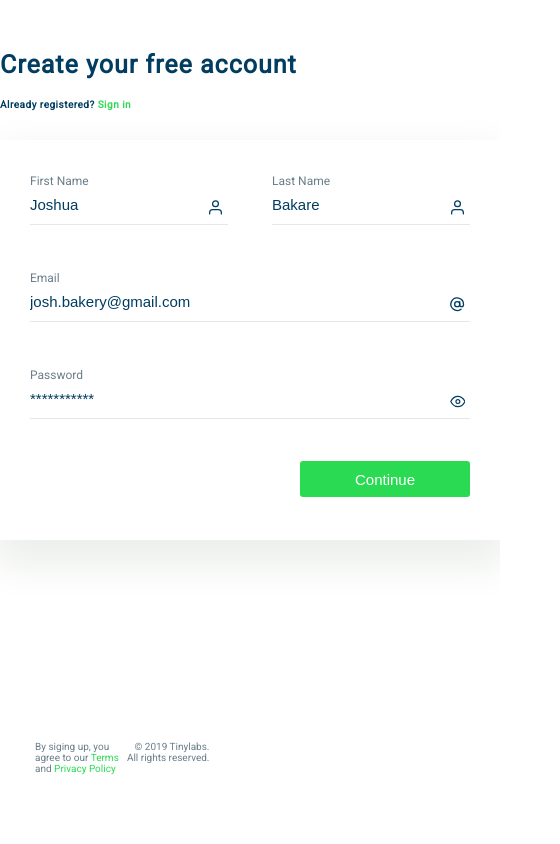
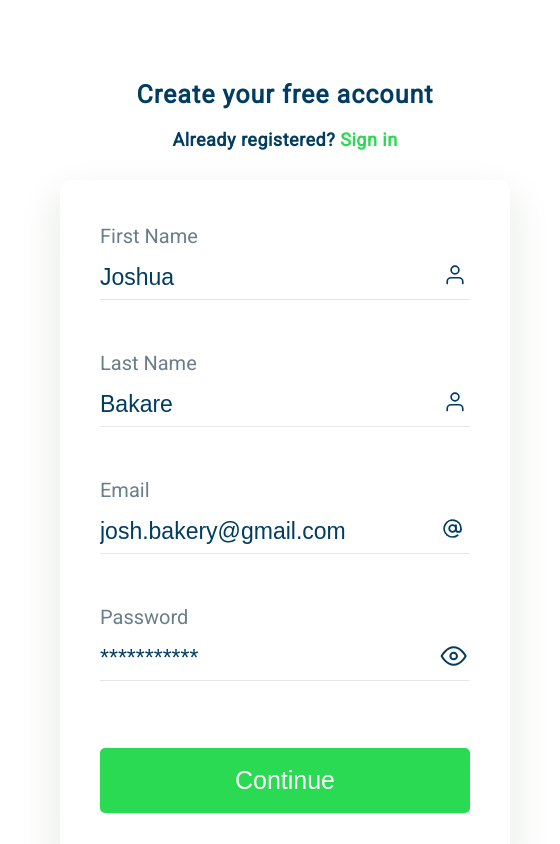
Before and after one commit to Vickysomtee/emergent-labs-ui, a Vue app: page / in a window 390 px wide. Shown: the top 844 px of the page, 560 px wide, since content can reach past the window. Built offline with nearby package versions, Linux system fonts and the light colour scheme.

Commit message:
Corrected responsivness

```diff
--- a/src/views/SignUp.vue
+++ b/src/views/SignUp.vue
@@ -197,9 +197,6 @@ main {
     width: 42%;
     color: #fff;
     text-align: center;
-    @media screen and (max-width: 420px) {
-      display: none;
-    }
     img {
       height: 100%;
       width: 100%;
@@ -311,7 +308,41 @@ main {
         text-align: right;
       }
     }
-    @media screen and (max-width: 360px) {
+  }
+
+  @media screen and (max-width: 1000px) {
+    .left-section {
+      display: none;
+    }
+
+    .right-section {
+      width: 100%;
+
+      .container {
+        h1,
+        h4 {
+          text-align: center;
+        }
+        h4 {
+          font-size: 18px;
+        }
+      }
+
+      .notice {
+        display: grid;
+        width: 50%;
+        text-align: center;
+            margin: 20px auto 0;
+
+        div:nth-of-type(2) {
+          text-align: center;
+        }
+      }
+    }
+  }
+
+  @media screen and (max-width: 550px) {
+    .right-section {
       .container {
         width: 550px;
         margin: 30px 10px;
@@ -334,18 +365,18 @@ main {
           svg {
             position: relative;
             left: 338px;
-          bottom: 60px;
+            bottom: 60px;
             width: 30px;
             height: 20px;
           }
           input {
             padding: 20px 0;
             margin-bottom: 25px;
-            margin-top: 15px
+            margin-top: 15px;
           }
           ::placeholder {
-          font-size: 23px;
-        }
+            font-size: 23px;
+          }
           .name-input {
             display: block;
             justify-content: space-between;
```
